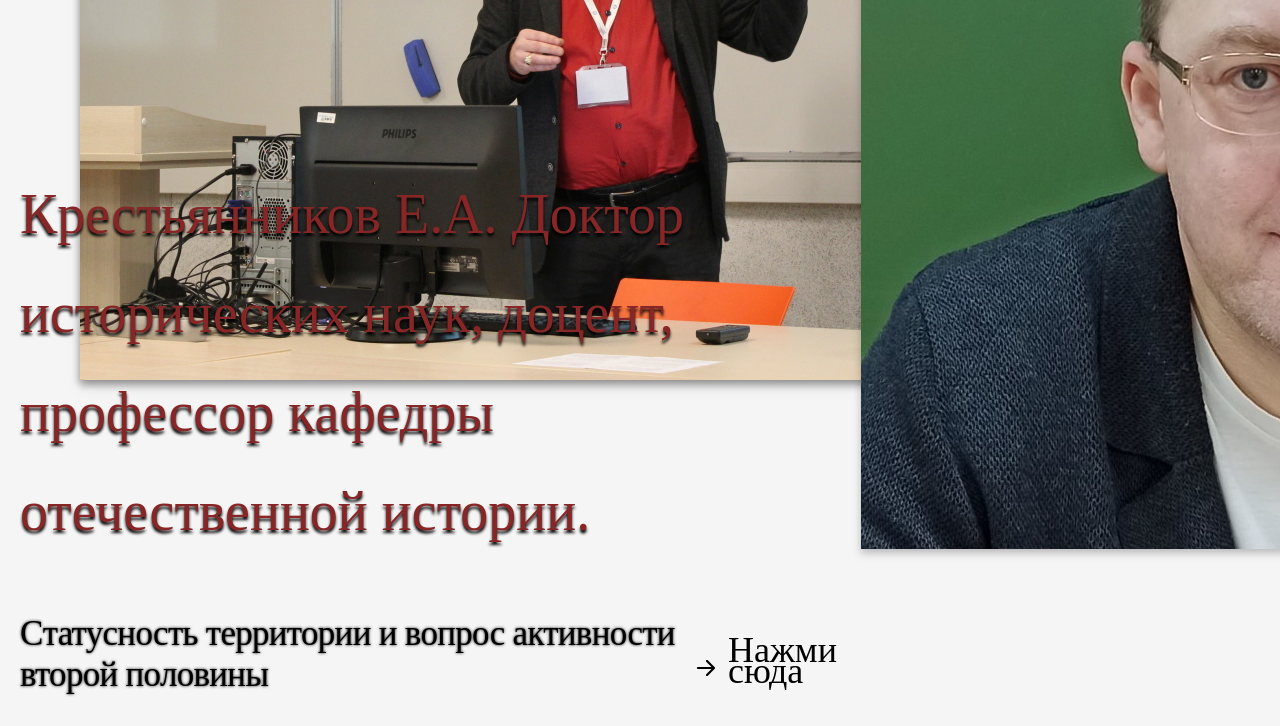
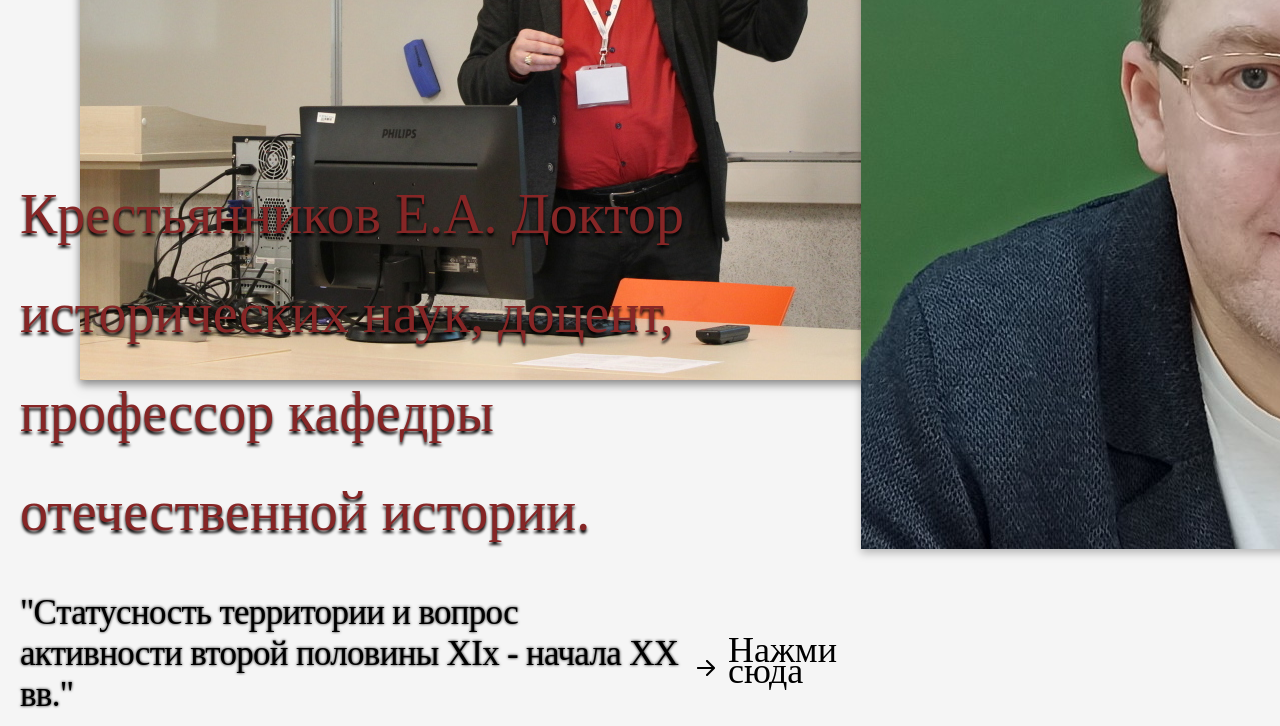
Before and after one commit to izgiy/father-2, a plain HTML site: page index.html in a window 1280 px wide. Shown: the part 535-1261 px from the top of the page. Drawn offline with Linux system fonts and the light colour scheme; a script that the page names is missing.

Commit message:
Update index.html

```diff
--- a/index.html
+++ b/index.html
@@ -19,7 +19,7 @@
     </h1></div>
     <div class="title_2">
     <span class="title_2__text">
-       <h4>Cтатусность территории и вопрос активности второй половины</h4>
+       <h4>"Cтатусность территории и вопрос активности второй половины XIx - начала XX вв."</h4>
     </span>
     <div class="arrow">
     <img src="akar-icons_arrow-right.png" alt="" srcset="">
```
